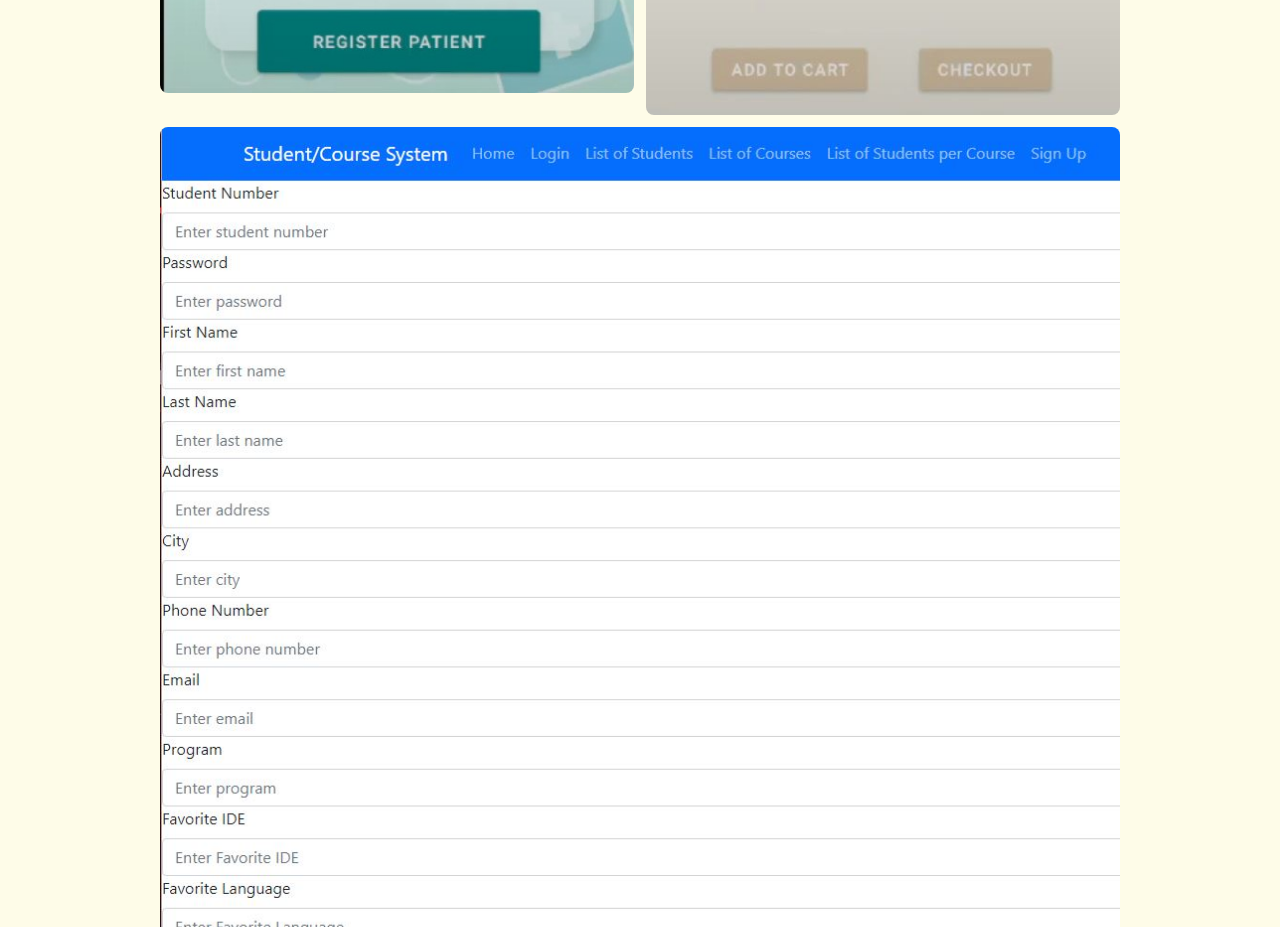
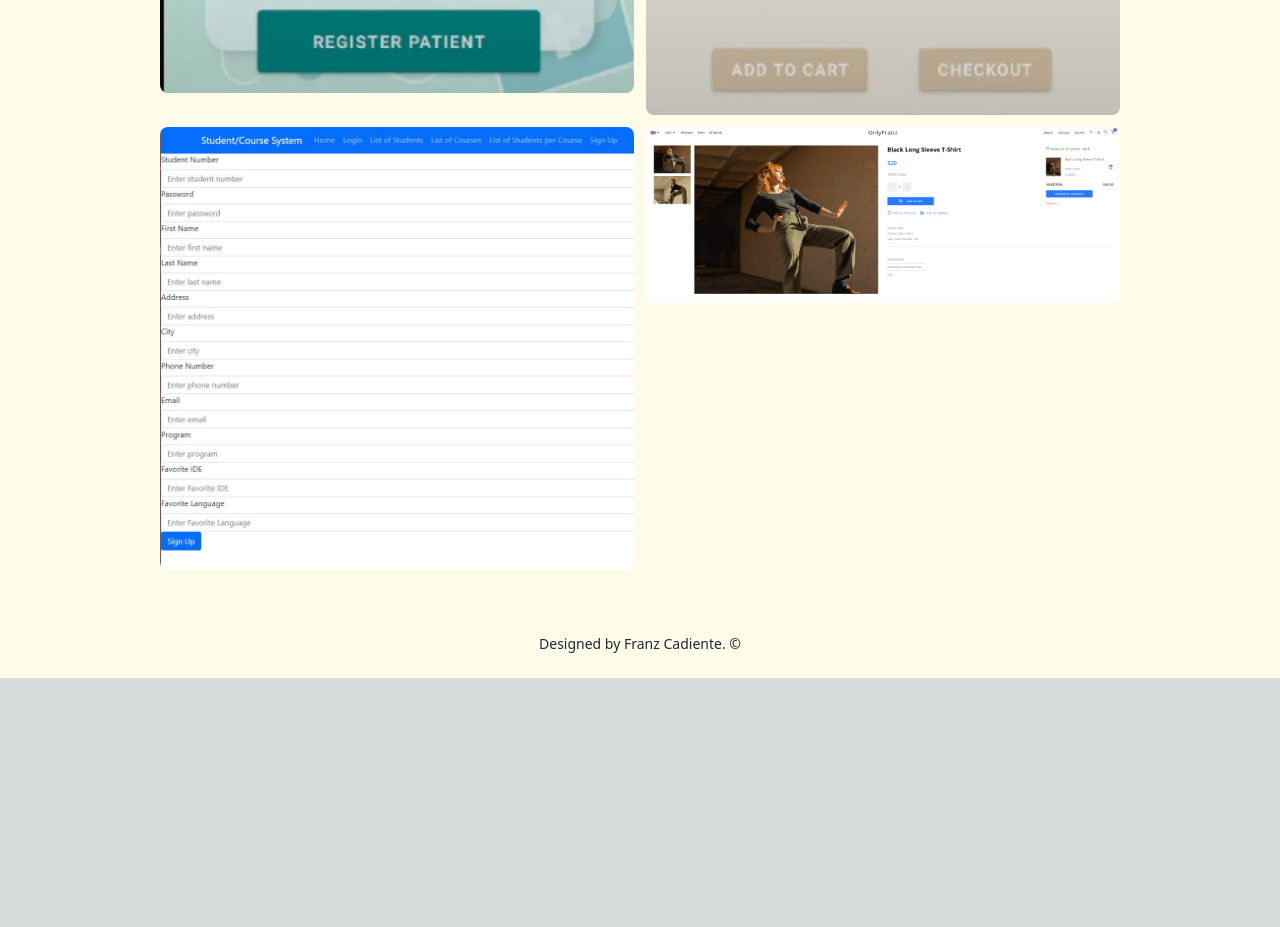
Before and after one commit to franzcad1/react-portfolio-franzcad, a Next.js app: page / in a window 1280 px wide. Shown: the part 3540-4467 px from the top of the page. After the commit the page ends 4218 px from the top, so only its background shows below. Built offline with nearby package versions, Linux system fonts and the light colour scheme.

Commit message:
added ecommerce

```diff
--- a/pages/index.js
+++ b/pages/index.js
@@ -11,6 +11,7 @@ import litegram from '../public/litegram.png'
 import cruelcrusade from '../public/cruelcrusade.png'
 import leaseorhome from '../public/leaseorhome.png'
 import studentcourse from '../public/studentcourse.png'
+import ecommerce from "../public/ecommerce.png"
 export default function Home() {
   return (
     <div>
@@ -115,6 +116,9 @@ export default function Home() {
             <div className='basis-1/3 flex-1'>
               <a href="https://github.com/franzcad1/Student-Course-System"><Image src={studentcourse} className="rounded-lg object-cover" width={'100%'} height={'100%'} layout="responsive"/></a>
             </div>
+            <div className='basis-1/3 flex-1'>
+              <a href="https://shoponlyfranz.com/"><Image src={ecommerce} className="rounded-lg object-cover" width={'100%'} height={'100%'} layout="responsive"/></a>
+            </div>
           </div>
         </section>
         <p className='text-sm text-center p-6 text-gray-800'>Designed by Franz Cadiente. ©</p>
```
Also changed, not shown: public/ecommerce.png (added).
